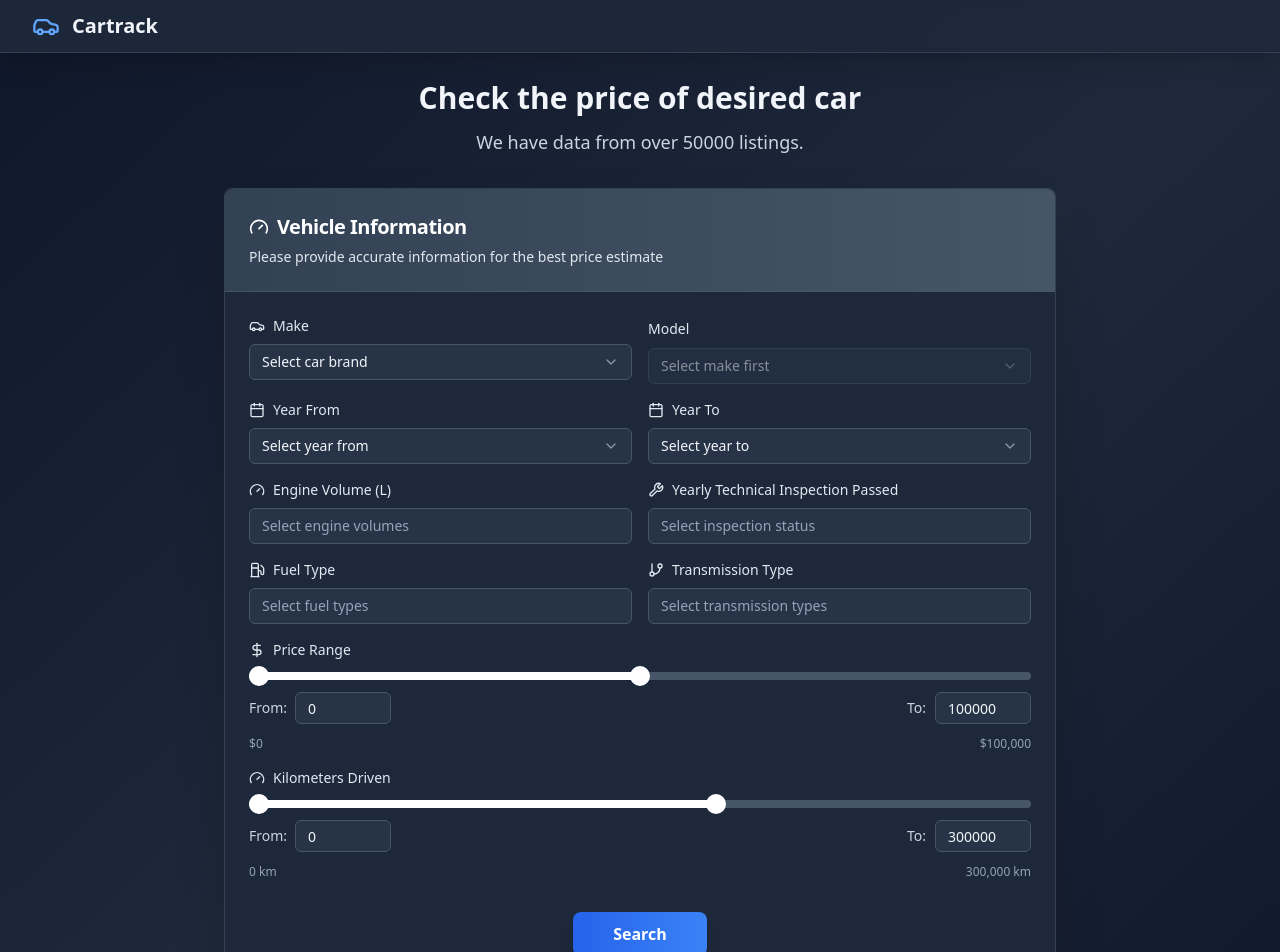
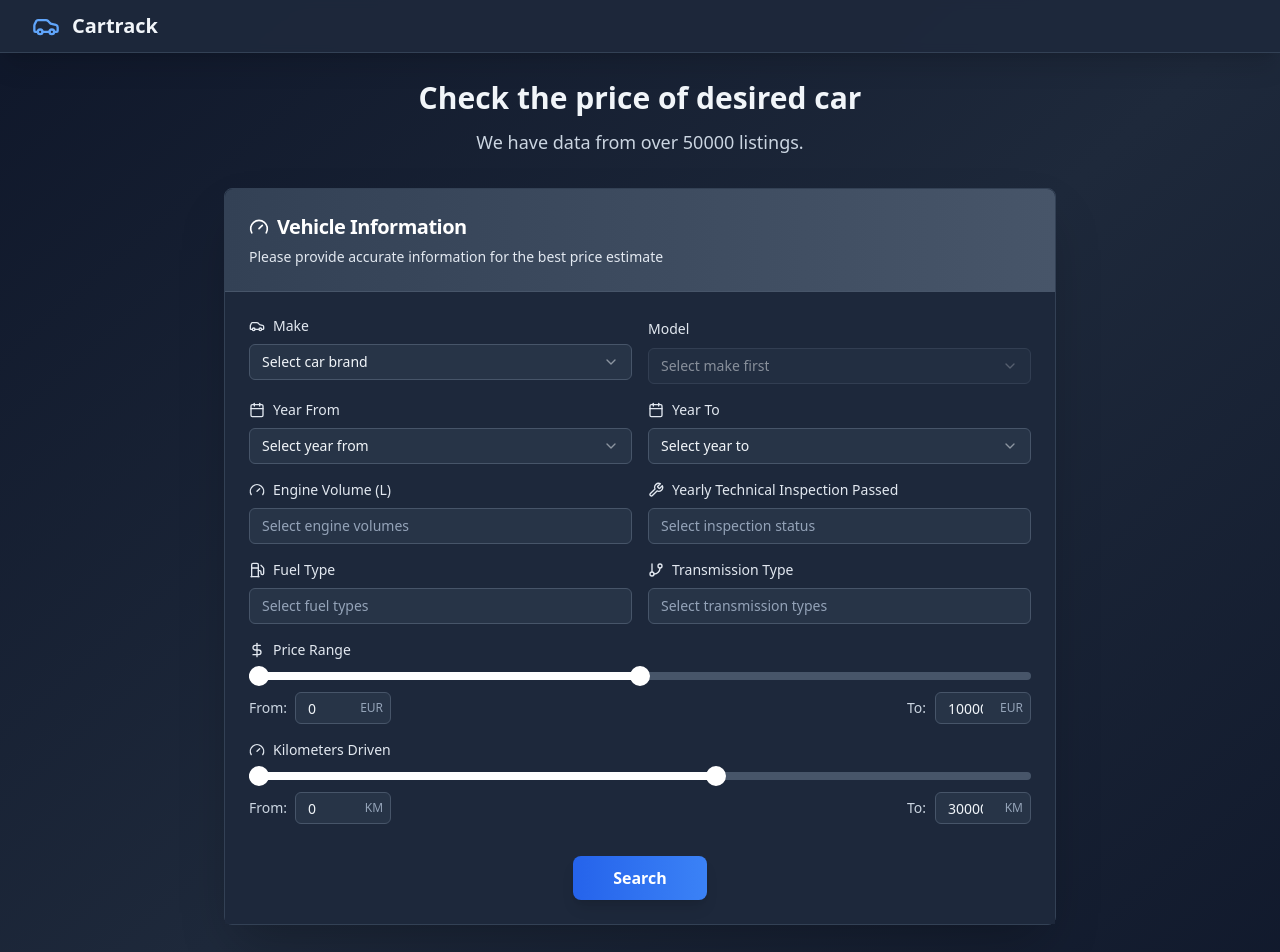
Before and after one commit to valdisdev1/auto-value-finder-tool, a React (Vite) app: page / in a window 1280 px wide. Shown: the top 952 px of the page. Built offline with nearby package versions, Linux system fonts and the light colour scheme.

Commit message:
Fix: Remove text and add EUR/KM symbols
Removed the unwanted text and added EUR/KM symbols to the input fields.

```diff
--- a/src/pages/Index.tsx
+++ b/src/pages/Index.tsx
@@ -370,30 +370,32 @@ const Index = () => {
                   <div className="flex justify-between items-center gap-2">
                     <div className="flex items-center space-x-2">
                       <span className="text-sm text-slate-300 min-w-[30px]">From:</span>
+                      <div className="relative">
                         <Input
                           type="number"
                           value={formData.priceRange[0]}
                           onChange={(e) => handlePriceRangeInputChange(0, e.target.value)}
-                        className="h-8 w-24 text-xs bg-slate-700/50 border-slate-600 text-slate-100"
+                          className="h-8 w-24 text-xs bg-slate-700/50 border-slate-600 text-slate-100 pr-8"
                           min={0}
                           max={200000}
                         />
+                        <span className="absolute right-2 top-1/2 transform -translate-y-1/2 text-xs text-slate-400">EUR</span>
+                      </div>
                     </div>
                     <div className="flex items-center space-x-2">
                       <span className="text-sm text-slate-300 min-w-[20px]">To:</span>
+                      <div className="relative">
                         <Input
                           type="number"
                           value={formData.priceRange[1]}
                           onChange={(e) => handlePriceRangeInputChange(1, e.target.value)}
-                        className="h-8 w-24 text-xs bg-slate-700/50 border-slate-600 text-slate-100"
+                          className="h-8 w-24 text-xs bg-slate-700/50 border-slate-600 text-slate-100 pr-8"
                           min={0}
                           max={200000}
                         />
+                        <span className="absolute right-2 top-1/2 transform -translate-y-1/2 text-xs text-slate-400">EUR</span>
                       </div>
                     </div>
-                  <div className="flex justify-between text-xs text-slate-400">
-                    <span>${formData.priceRange[0].toLocaleString()}</span>
-                    <span>{formData.priceRange[1] >= 200000 ? 'Unlimited' : `$${formData.priceRange[1].toLocaleString()}`}</span>
                   </div>
                 </div>
               </div>
@@ -416,30 +418,32 @@ const Index = () => {
                   <div className="flex justify-between items-center gap-2">
                     <div className="flex items-center space-x-2">
                       <span className="text-sm text-slate-300 min-w-[30px]">From:</span>
+                      <div className="relative">
                         <Input
                           type="number"
                           value={formData.kilometers[0]}
                           onChange={(e) => handleKilometersInputChange(0, e.target.value)}
-                        className="h-8 w-24 text-xs bg-slate-700/50 border-slate-600 text-slate-100"
+                          className="h-8 w-24 text-xs bg-slate-700/50 border-slate-600 text-slate-100 pr-8"
                           min={0}
                           max={500000}
                         />
+                        <span className="absolute right-2 top-1/2 transform -translate-y-1/2 text-xs text-slate-400">KM</span>
+                      </div>
                     </div>
                     <div className="flex items-center space-x-2">
                       <span className="text-sm text-slate-300 min-w-[20px]">To:</span>
+                      <div className="relative">
                         <Input
                           type="number"
                           value={formData.kilometers[1]}
                           onChange={(e) => handleKilometersInputChange(1, e.target.value)}
-                        className="h-8 w-24 text-xs bg-slate-700/50 border-slate-600 text-slate-100"
+                          className="h-8 w-24 text-xs bg-slate-700/50 border-slate-600 text-slate-100 pr-8"
                           min={0}
                           max={500000}
                         />
+                        <span className="absolute right-2 top-1/2 transform -translate-y-1/2 text-xs text-slate-400">KM</span>
                       </div>
                     </div>
-                  <div className="flex justify-between text-xs text-slate-400">
-                    <span>{formData.kilometers[0].toLocaleString()} km</span>
-                    <span>{formData.kilometers[1].toLocaleString()} km</span>
                   </div>
                 </div>
               </div>
```
Lines whose indentation alone changed are shown as unchanged.
